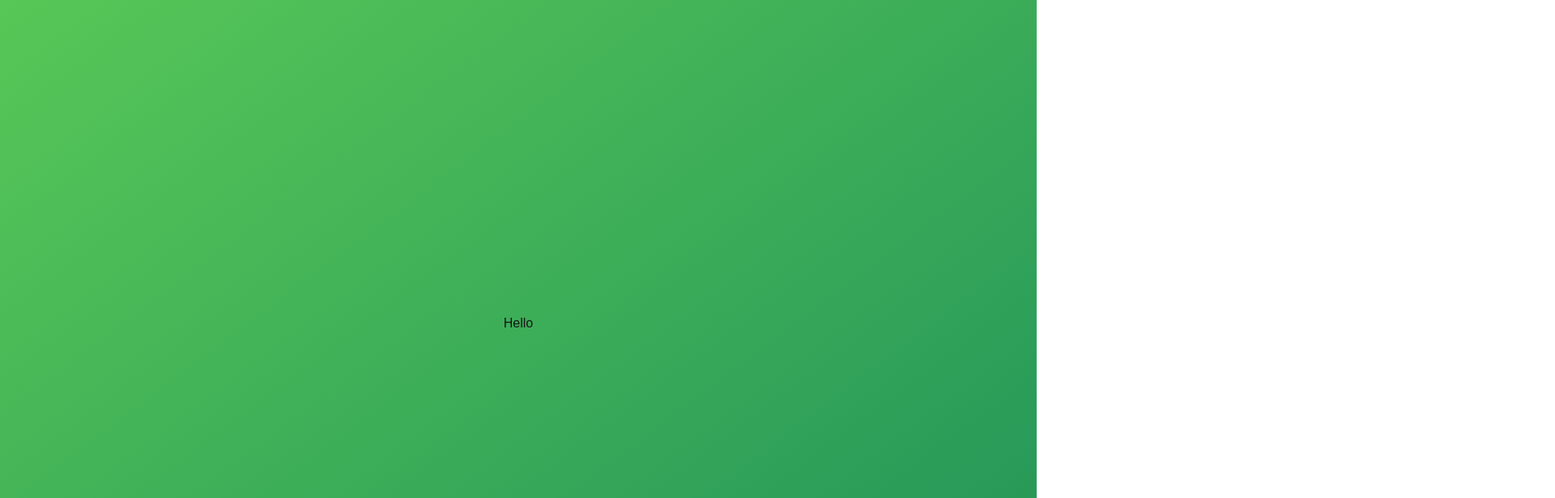
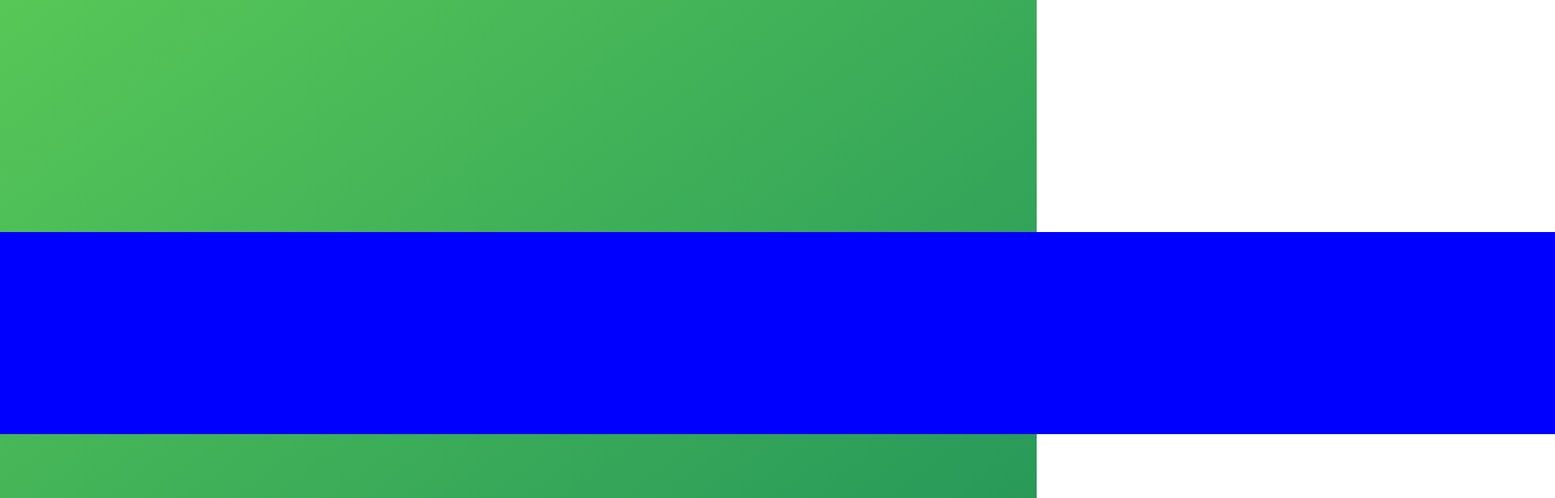
Before and after one commit to RubyTzu/card-slide, a Next.js app: page / in a window 1280 px wide. Shown: the top 616 px of the page at 81% size, 1920 px wide, since content can reach past the window. Built offline with nearby package versions, Linux system fonts and the light colour scheme.

Commit message:
feat:modified SlideTest

```diff
--- /dev/null
+++ b/app/component/SlideCards.tsx
@@ -0,0 +1,45 @@
+"use client";
+
+import Image from "next/image";
+import { Fragment } from "react";
+
+const slides = [
+  {
+    id: 1,
+    title: "Himil Suite",
+    description: "Warm textures, stone & wood, and a view you’ll remember.",
+    image: "/images/carousel-1.svg",
+  },
+  {
+    id: 2,
+    title: "Mountain View",
+    description: "Floor-to-ceiling windows bring the Alps to your bedside.",
+    image: "/images/carousel-1.svg",
+  },
+  {
+    id: 3,
+    title: "Cozy Living",
+    description: "A snug lounge with custom furniture and ambient lighting.",
+    image: "/images/carousel-1.svg",
+  },
+];
+
+export const SlideCards = () => {
+  return (
+    <>
+      <section className="flex justify-center items-center gap-20">
+        <div className=" w-[50vw] h-[50vh] md:w-[30vw] md:h-[50vh] border overflow-hidden flex ">
+          {slides.map((s, idx) => {
+            return <Fragment key={idx}>
+                <Image width={300} height={300} src={s.image} alt="" className="w-fit h-fit border border-amber-500" />
+             </Fragment>;
+          })}
+        </div>
+        <div>
+          <div>&rarr;</div>
+          <div>&larr;</div>
+        </div>
+      </section>
+    </>
+  );
+};
--- /dev/null
+++ b/app/component/SlideTest.tsx
@@ -0,0 +1,155 @@
+"use client"
+import { useEffect, useLayoutEffect, useRef, useState } from "react";
+import { motion, useMotionValue } from "framer-motion";
+
+const slides = [
+  {
+    id: 1,
+    title: "Himil Suite",
+    description: "Warm textures, stone & wood, and a view you’ll remember.",
+    image: "/images/carousel-1.svg",
+  },
+  {
+    id: 2,
+    title: "Mountain View",
+    description: "Floor-to-ceiling windows bring the Alps to your bedside.",
+    image: "/images/carousel-1.svg",
+  },
+  {
+    id: 3,
+    title: "Cozy Living",
+    description: "A snug lounge with custom furniture and ambient lighting.",
+    image: "/images/carousel-1.svg",
+  },
+];
+
+const Dots = ({ count, active }: { count: number; active: number }) => (
+  <div className="flex flex-row justify-center relative bottom-5">
+    {slides.map((_, i) => (
+      <motion.div
+        key={i}
+        className="flex flex-row justify-center relative bottom-5"
+        initial={false}
+        animate={{
+          scale: active === i ? 1.5 : 1,
+          opacity: active === i ? 1 : 0.5,
+        }}
+      />
+    ))}
+  </div>
+);
+
+const Slide = ({ color, ...rest }: { color: string }) => <div style={{ backgroundColor: color }} className="min-w-full h-full" {...rest} />;
+
+// 小工具：安全 modulo（可處理負數）
+const mod = (n: number, m: number) => ((n % m) + m) % m;
+
+export const SlideTest = () => {
+  const containerRef = useRef<HTMLDivElement | null>(null);
+  const x = useMotionValue(0);
+
+  // 原始 slides
+  const baseSlides = ["blue", "green", "orange"];
+
+  // 3 份擴充，開在中間那份
+  const copies = 3;
+  const total = baseSlides.length;
+  const extended = Array.from({ length: copies * total }, (_, i) => {
+    const baseIdx = mod(i, total);
+    return { i, color: baseSlides[baseIdx], baseIdx };
+  });
+
+  // 索引起點：中間那份的第一張
+  const middleStart = total; // 0..(total-1) | middleStart.. | 2*total..
+  const [index, setIndex] = useState(middleStart);
+  const [immediate, setImmediate] = useState(false);
+
+  const [width, setWidth] = useState(350);
+
+  // 量 container 寬
+  useLayoutEffect(() => {
+    const measure = () => {
+      if (containerRef.current) {
+        setWidth(containerRef.current.offsetWidth || 350);
+      }
+    };
+    measure();
+    const ro = new ResizeObserver(measure);
+    if (containerRef.current) ro.observe(containerRef.current);
+    return () => ro.disconnect();
+  }, []);
+
+  // 顯示用的「實際第幾張」（0..total-1）
+  const display = mod(index, total);
+
+  // 拖曳結束：依拖曳距離決定是否換張
+  const onDragEnd = (_: any, info: { offset: { x: number } }) => {
+    const offsetX = info.offset.x;
+    const threshold = Math.max(30, width * 0.15); // 拖超過 15% 寬就換
+    if (Math.abs(offsetX) > threshold) {
+      // 向左拖（offsetX < 0）→ 下一張；向右拖 → 上一張
+      const dir = offsetX < 0 ? 1 : -1;
+      setIndex((i) => i + dir);
+    } else {
+      // 回到原位
+      // 什麼都不做，動畫會把它彈回
+    }
+  };
+
+  // 兩個輔助切換（按鈕用）
+  const next = () => setIndex((i) => i + 1);
+  const prev = () => setIndex((i) => i - 1);
+
+  // 走到邊界就「瞬移」回中間那份對應的位置，避免長走造成邊緣卡住
+  useEffect(() => {
+    const lowerBound = 0 + 1; // 留 1 張緩衝
+    const upperBound = copies * total - 2; // 留 1 張緩衝
+    if (index <= lowerBound || index >= upperBound) {
+      const normalized = middleStart + mod(index, total);
+      // 下一個動畫循環前把 transition 設成 0 做瞬移
+      setImmediate(true);
+      setIndex(normalized);
+      // 下一個 frame 再恢復動畫
+      requestAnimationFrame(() => setImmediate(false));
+    }
+  }, [index, copies, total]);
+
+  return (
+    <>
+      <div className="relative overflow-hidden" ref={containerRef}>
+        {/* 左右控制鈕（可選） */}
+        <button className="nav prev" onClick={prev} aria-label="Previous">
+          ‹
+        </button>
+        <button className="nav next" onClick={next} aria-label="Next">
+          ›
+        </button>
+
+        <motion.div
+          className="flex w-full h-[250px] flex-row"
+          drag="x"
+          onDragEnd={onDragEnd}
+          // 用 index 決定 x，從「中間那份」的第一張算位移，這樣 x=0 表示在中間份第一張
+          animate={{ x: -(index - middleStart) * width }}
+          transition={{ type: "tween", duration: immediate ? 0 : 0.35 }}
+          style={{ touchAction: "pan-y" }} // 行動裝置更順
+        >
+          {extended.map(({ i, color }) => (
+            <div
+              key={i}
+              style={{ width }}
+              className="slide-wrapper"
+              // 每張固定寬度，父層用 translateX 位移
+            >
+              <Slide color={color} />
+            </div>
+          ))}
+        </motion.div>
+
+        <Dots count={total} active={display} />
+      </div>
+
+      <div style={{ height: 700 }} />
+    </>
+  );
+};
--- a/app/page.tsx
+++ b/app/page.tsx
@@ -1,10 +1,15 @@
 import { DragCards } from "./component/DragCards";
+import { SlideCards } from "./component/SlideCards";
+import { SlideTest } from "./component/SlideTest";
 
 export default function Home() {
   return (
     <div className="">
       <main className="flex flex-col items-center justify-center w-full bg-[linear-gradient(143deg,rgba(87,199,87,1)_0%,rgba(42,155,89,1)_45%,rgba(55,92,12,1)_100%)]">
-        <div className="min-h-screen flex items-center"> Hello </div>
+        <div className="min-h-screen flex items-center">
+          {/* <SlideCards /> */}
+          <SlideTest />
+        </div>
         <div className="w-full h-screen relative overflow-hidden mx-auto cursor-(--my-cursor) border border-emerald-600 noise">
           <DragCards />
         </div>
```
